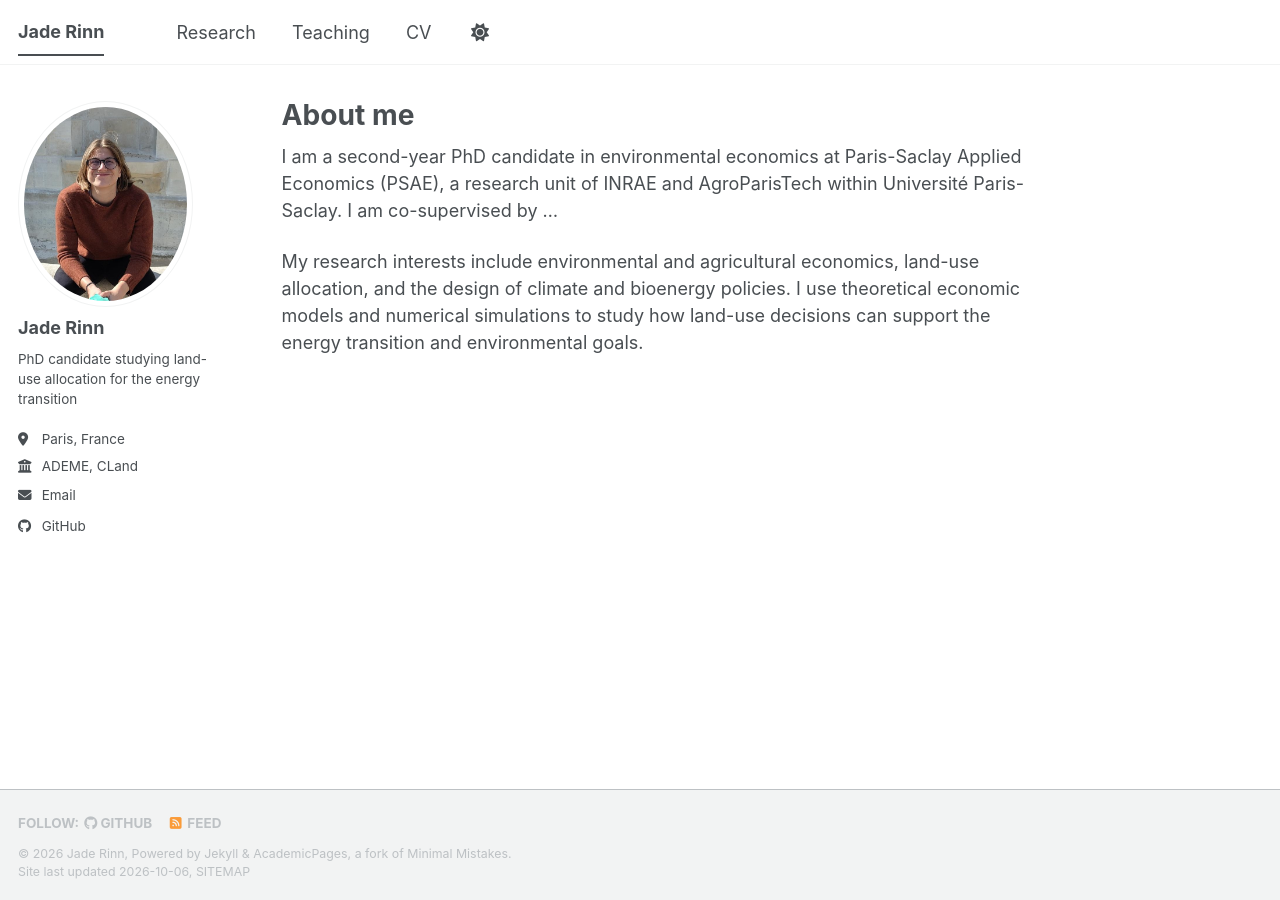
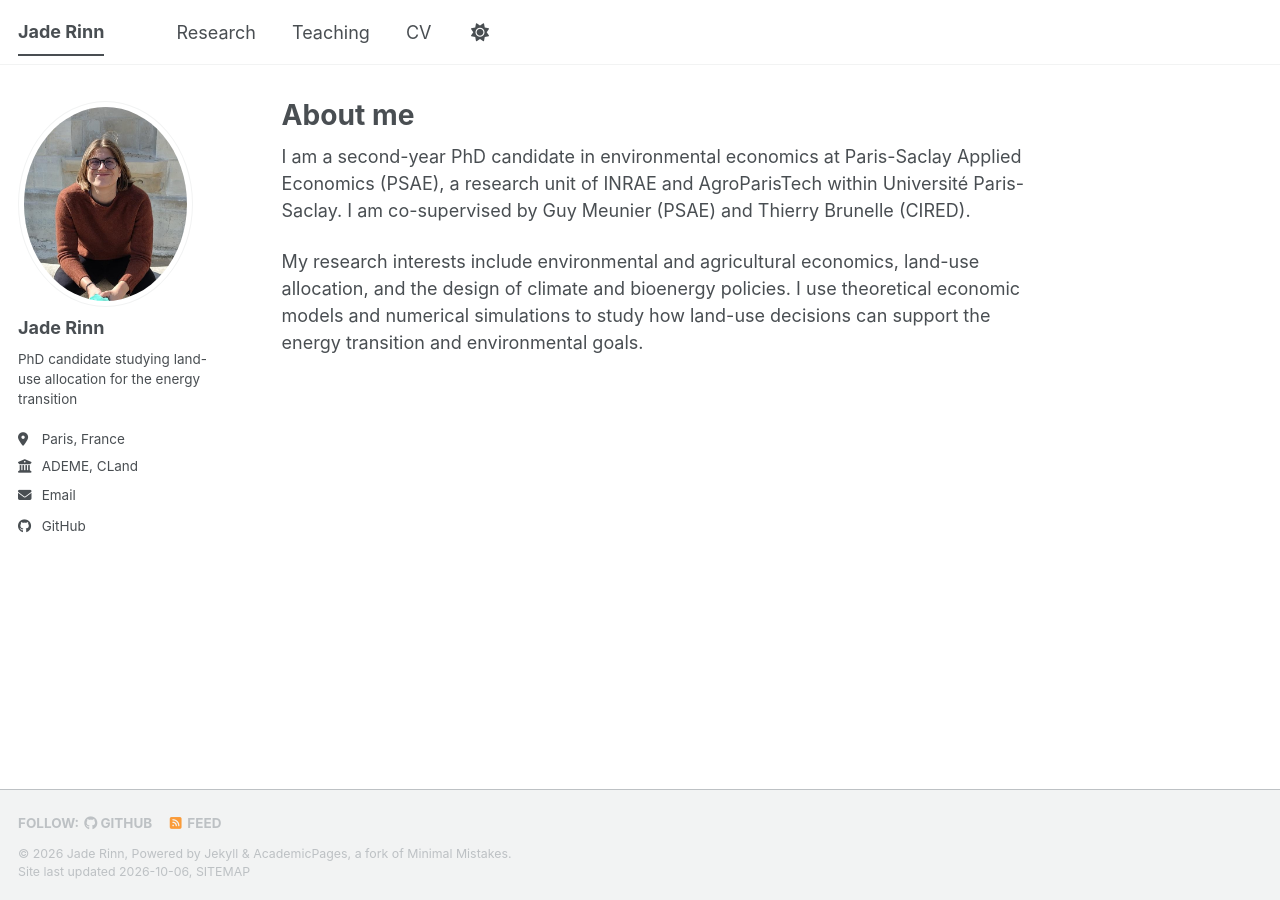
Before and after one commit to jaderinn/jaderinn.github.io, a Jekyll site: the page built from _pages/about.md, in a window 1280 px wide. Built offline with Jekyll 4.4.1, drawn with Linux system fonts in a browser that asks for light colours; a style sheet for code colours, icons or effects is not loaded; a file with an impossible date is left out.

Commit message:
Add co-supervisors to about page
Updated the about section to include co-supervisors.

```diff
--- a/_pages/about.md
+++ b/_pages/about.md
@@ -6,6 +6,6 @@ redirect_from:
   - /about/
   - /about.html
 ---
-I am a second-year PhD candidate in environmental economics at Paris-Saclay Applied Economics (PSAE), a research unit of INRAE and AgroParisTech within Université Paris-Saclay. I am co-supervised by ...
+I am a second-year PhD candidate in environmental economics at Paris-Saclay Applied Economics (PSAE), a research unit of INRAE and AgroParisTech within Université Paris-Saclay. I am co-supervised by Guy Meunier (PSAE) and Thierry Brunelle (CIRED).
 
 My research interests include environmental and agricultural economics, land-use allocation, and the design of climate and bioenergy policies. I use theoretical economic models and numerical simulations to study how land-use decisions can support the energy transition and environmental goals.
```
